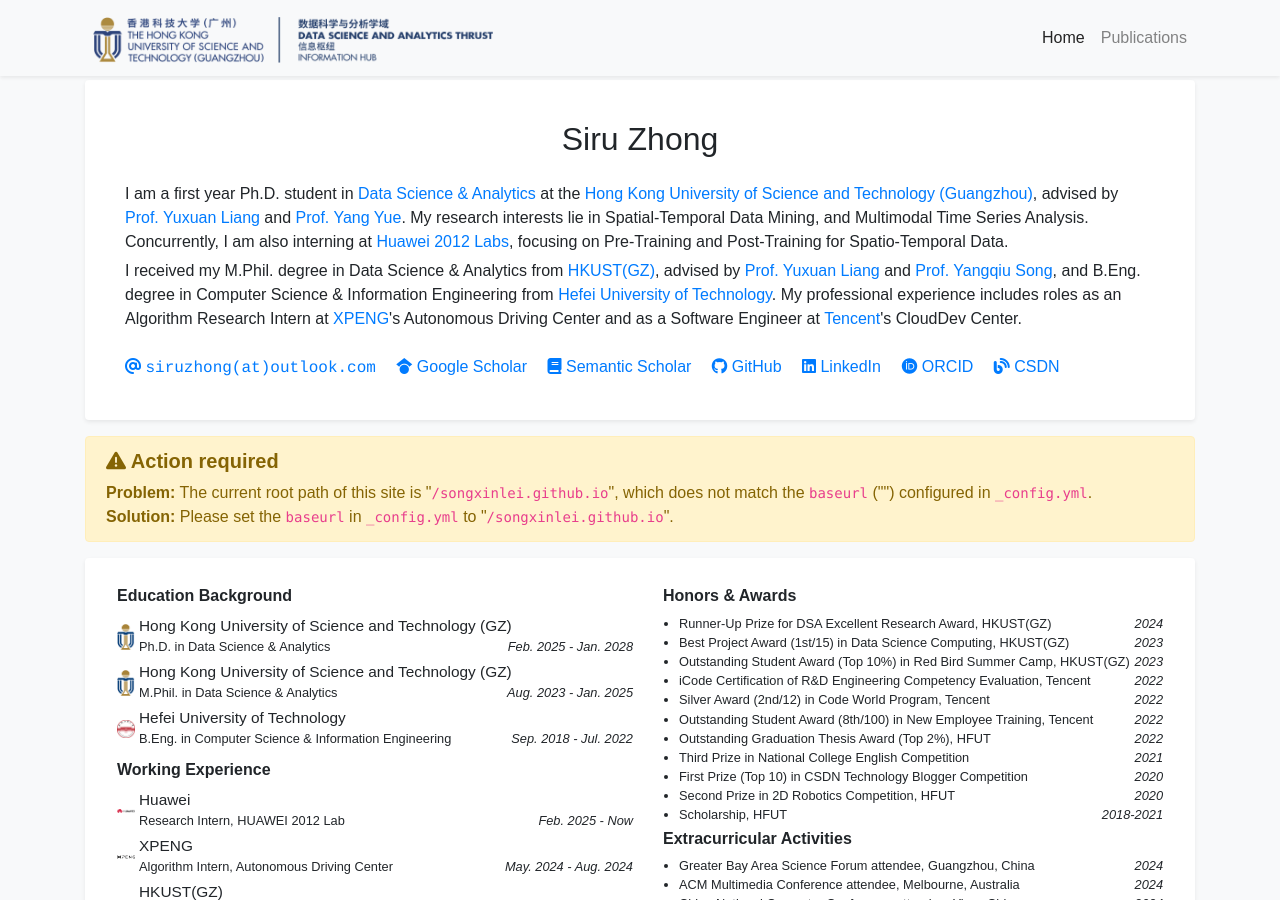
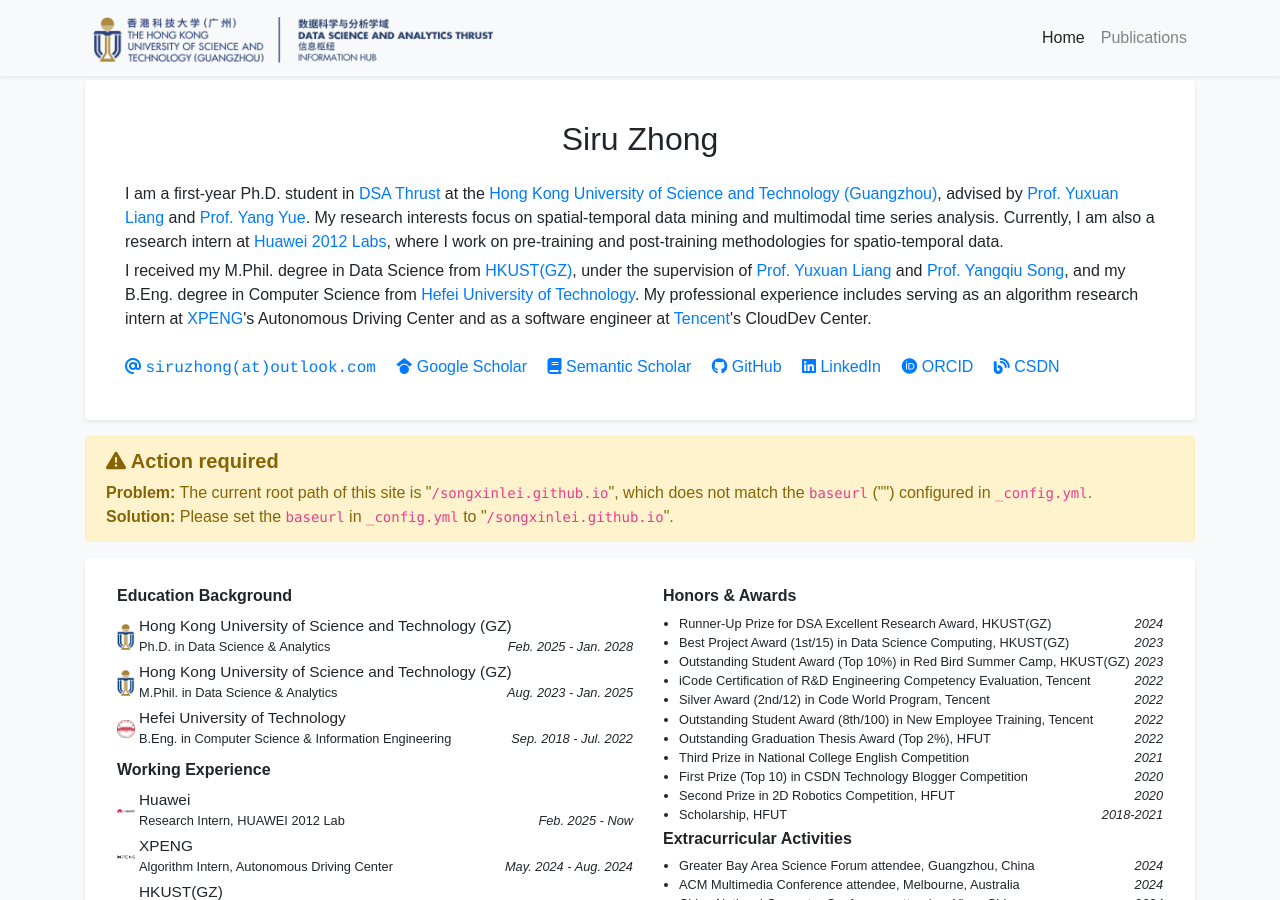
Before and after one commit to thunderlrr/songxinlei.github.io, a Jekyll site: the page built from index.html, in a window 1280 px wide and 900 px high. Built offline with Jekyll 4.4.1, drawn with Linux system fonts in a browser that asks for light colours; a style sheet for code colours, icons or effects is not loaded; some of the changed text lies outside the part shown.

Commit message:
update profile

```diff
--- a/_data/profile.yml
+++ b/_data/profile.yml
@@ -22,10 +22,10 @@
 
 short_bio: >-
   <p style="margin-bottom: 5px;">
-    I am a first year Ph.D. student in <a href="http://dsa.hkust-gz.edu.cn/" target="_blank">Data Science & Analytics</a> at the <a href="https://www.hkust-gz.edu.cn/" target="_blank">Hong Kong University of Science and Technology (Guangzhou)</a>, advised by <a href="https://yuxuanliang.com/" target="_blank">Prof. Yuxuan Liang</a> and <a href="https://facultyprofiles.hkust-gz.edu.cn/faculty-personal-page/YUE-Yang/yangyue" target="_blank">Prof. Yang Yue</a>. My research interests lie in Spatial-Temporal Data Mining, and Multimodal Time Series Analysis. Concurrently, I am also interning at <a href="https://www.huawei.com/" target="_blank">Huawei 2012 Labs</a>, focusing on Pre-Training and Post-Training for Spatio-Temporal Data.
+    I am a first-year Ph.D. student in <a href="http://dsa.hkust-gz.edu.cn/" target="_blank">DSA Thrust</a> at the <a href="https://www.hkust-gz.edu.cn/" target="_blank">Hong Kong University of Science and Technology (Guangzhou)</a>, advised by <a href="https://yuxuanliang.com/" target="_blank">Prof. Yuxuan Liang</a> and <a href="https://facultyprofiles.hkust-gz.edu.cn/faculty-personal-page/YUE-Yang/yangyue" target="_blank">Prof. Yang Yue</a>. My research interests focus on spatial-temporal data mining and multimodal time series analysis. Currently, I am also a research intern at <a href="https://www.huawei.com/" target="_blank">Huawei 2012 Labs</a>, where I work on pre-training and post-training methodologies for spatio-temporal data.
   </p>
   <p style="margin-bottom: 5px;">
-    I received my M.Phil. degree in Data Science & Analytics from <a href="http://dsa.hkust-gz.edu.cn/" target="_blank">HKUST(GZ)</a>, advised by <a href="https://yuxuanliang.com/" target="_blank">Prof. Yuxuan Liang</a> and <a href="https://www.cse.ust.hk/~yqsong/" target="_blank">Prof. Yangqiu Song</a>, and B.Eng. degree in Computer Science & Information Engineering from <a href="https://ci.hfut.edu.cn/" target="_blank">Hefei University of Technology</a>. My professional experience includes roles as an Algorithm Research Intern at <a href="https://www.xpeng.com/" target="_blank">XPENG</a>'s Autonomous Driving Center and as a Software Engineer at <a href="https://www.tencent.com/" target="_blank">Tencent</a>'s CloudDev Center.
+    I received my M.Phil. degree in Data Science from <a href="http://dsa.hkust-gz.edu.cn/" target="_blank">HKUST(GZ)</a>, under the supervision of <a href="https://yuxuanliang.com/" target="_blank">Prof. Yuxuan Liang</a> and <a href="https://www.cse.ust.hk/~yqsong/" target="_blank">Prof. Yangqiu Song</a>, and my B.Eng. degree in Computer Science from <a href="https://ci.hfut.edu.cn/" target="_blank">Hefei University of Technology</a>. My professional experience includes serving as an algorithm research intern at <a href="https://www.xpeng.com/" target="_blank">XPENG</a>'s Autonomous Driving Center and as a software engineer at <a href="https://www.tencent.com/" target="_blank">Tencent</a>'s CloudDev Center.
   </p>
 
 # portrait_url: /assets/images/photos/portrait.jpg
```
Also changed, not shown: _publications/2024/SINPA.md (+3 -2 lines).
